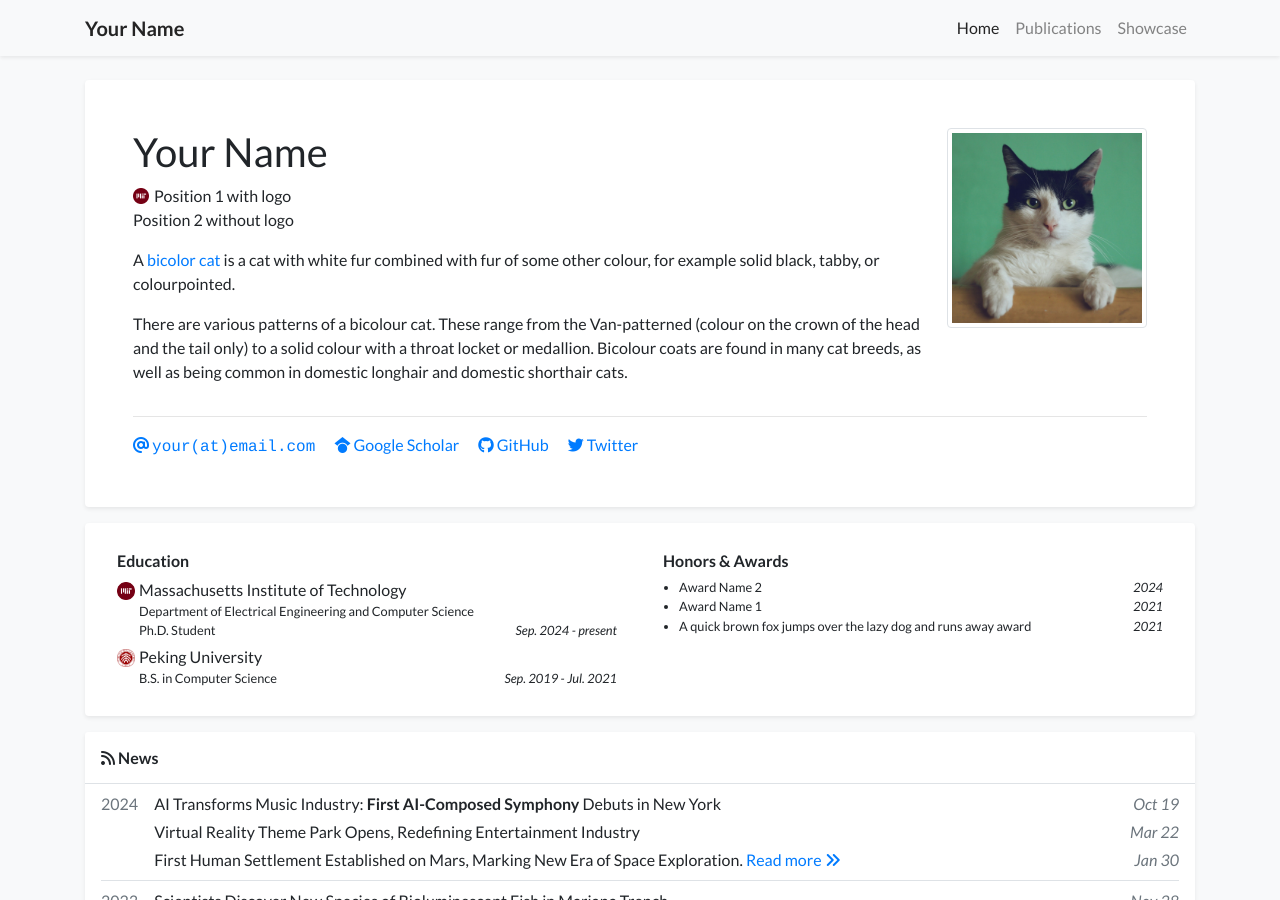
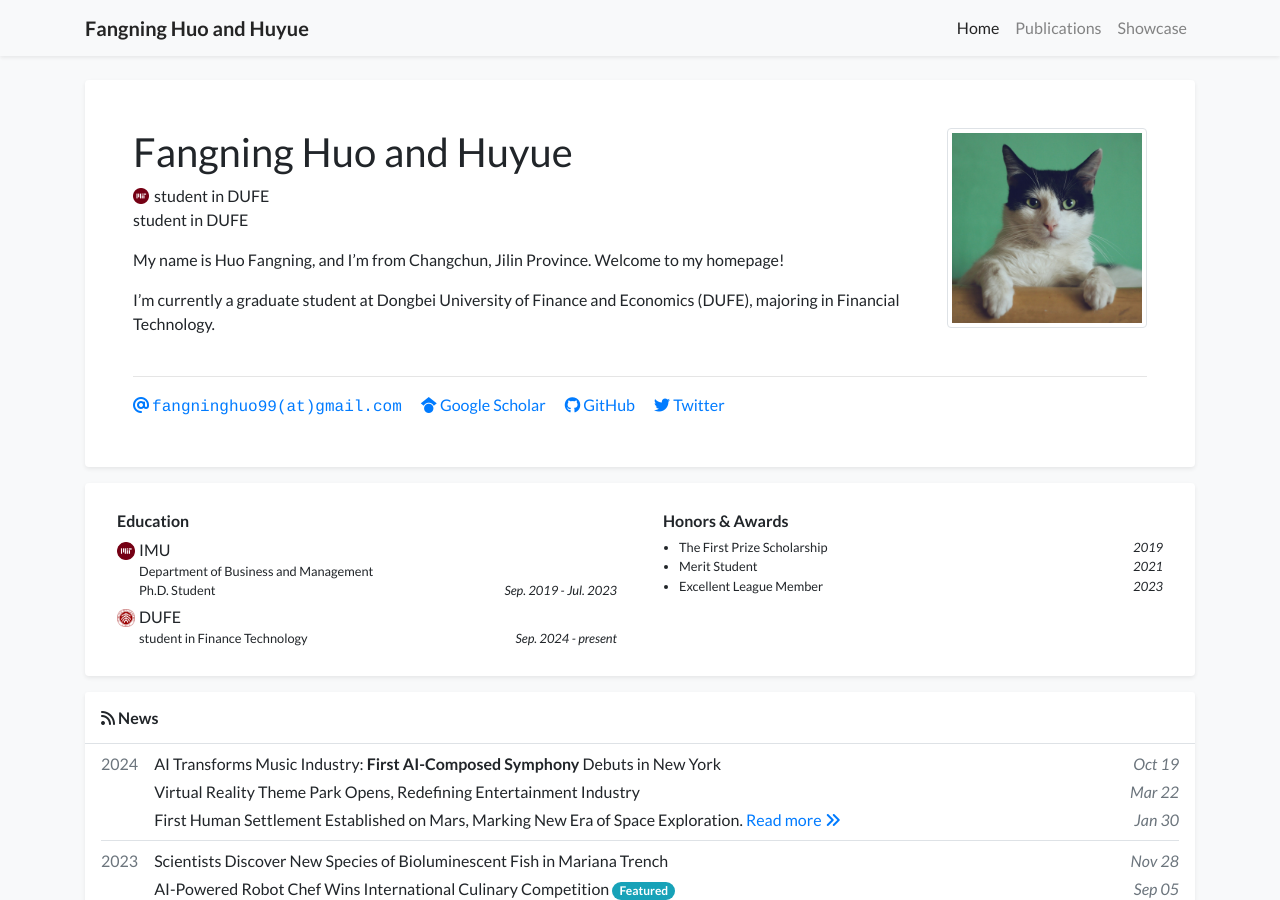
Before and after one commit to hhffnn925811/hhffnn925811.github.io, a Jekyll site: the page built from index.html, in a window 1280 px wide and 900 px high. Built offline with Jekyll 4.4.1, drawn with Linux system fonts in a browser that asks for light colours; nearby versions of some CDN libraries; a style sheet for code colours, icons or effects is not loaded.

Commit message:
Update profile.yml

```diff
--- a/_data/profile.yml
+++ b/_data/profile.yml
@@ -1,17 +1,17 @@
-primary_name: "Your Name"
+primary_name: "Fangning Huo and Huyue"
 secondary_name: ""
-navbar_name: "Your Name"
+navbar_name: "Fangning Huo and Huyue"
 
 positions:
 - logo: /assets/images/badges/MIT_Social_circle.png  # Logo is optional
-  name: Position 1 with logo
-- name: Position 2 without logo
+  name: student in DUFE
+- name: student in DUFE
 
 
-email: "your@email.com"
+email: "fangninghuo99@gmail.com"
 # cv_link: link-to-your-cv-file
 gscholar: xFmQpf4AAAAJ  # This is an example, replace it with your own Google Scholar ID
-github: your_github_id
+github: https://github.com/hhffnn925811
 twitter: your_twitter_id  # Do not include the '@' symbol
 # wechat_qrcode: /assets/images/etc/wechat.jpg
 # wechat_prompt: >-
@@ -22,12 +22,10 @@ twitter: your_twitter_id  # Do not include the '@' symbol
 short_bio_text_justify: false
 short_bio: >-
   <p>
-    A <a href="https://en.wikipedia.org/wiki/Bicolor_cat" target="_blank">bicolor cat</a> is a cat with white fur combined with fur of some other colour, for example solid black, tabby, or colourpointed.
+    My name is Huo Fangning, and I’m from Changchun, Jilin Province. Welcome to my homepage!
   </p>
   <p>
-    There are various patterns of a bicolour cat. These range from the Van-patterned (colour on the crown of the head
-    and the tail only) to a solid colour with a throat locket or medallion. Bicolour coats are found in many cat breeds,
-    as well as being common in domestic longhair and domestic shorthair cats.
+    I’m currently a graduate student at Dongbei University of Finance and Economics (DUFE), majoring in Financial Technology.
   </p>
 
 portrait_url: /assets/images/photos/portrait.jpg
@@ -35,27 +33,27 @@ portrait_caption: >-
   Photo by Manja Vitolic on Unsplash (this caption is optional, comment it out to disable).
 
 education:
-- name: Massachusetts Institute of Technology
+- name: IMU
   logo: /assets/images/badges/MIT_Social_circle.png
   position: >-
-    Department of Electrical Engineering and Computer Science <br/>
+    Department of Business and Management <br/>
     Ph.D. Student
+  date: Sep. 2019 - Jul. 2023
+- name: DUFE
+  logo: /assets/images/badges/PKU_red.png
+  position: student in Finance Technology
   date: Sep. 2024 - present
-- name: Peking University
-  logo: /assets/images/badges/PKU_red.png
-  position: B.S. in Computer Science
-  date: Sep. 2019 - Jul. 2021
 
 # experience:
-# - name: Peking University
+# - name: DUFE
 #   logo: /assets/images/badges/PKU_red.png
 #   position: Research Intern
-#   date: Sep. 2019 - Jul. 2021
+#   date: Sep. 2024 - Jul. 2026
 
 awards:
-- name: Award Name 2
-  date: 2024
-- name: Award Name 1
+- name: The First Prize Scholarship
+  date: 2019
+- name: Merit Student
   date: 2021
-- name: A quick brown fox jumps over the lazy dog and runs away award
-  date: 2021
+- name: Excellent League Member
+  date: 2023
```
